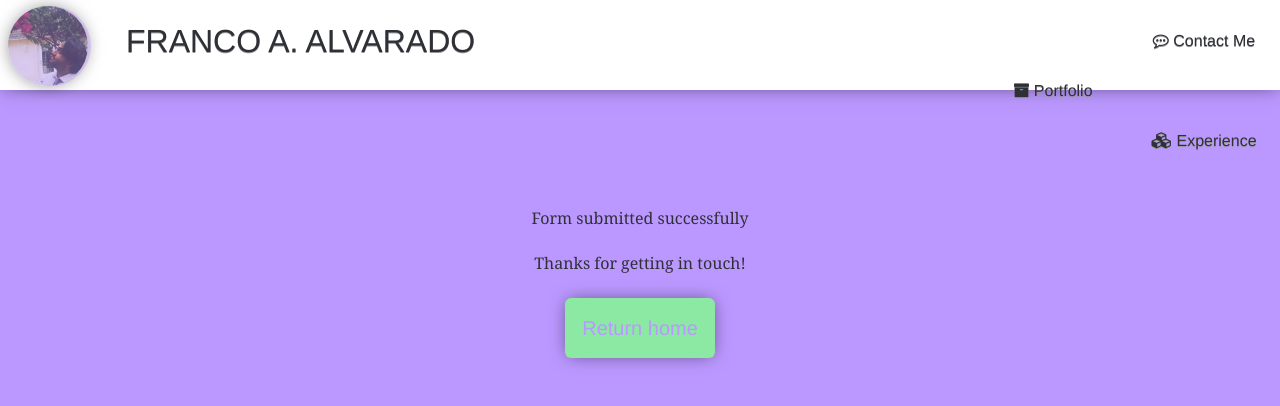
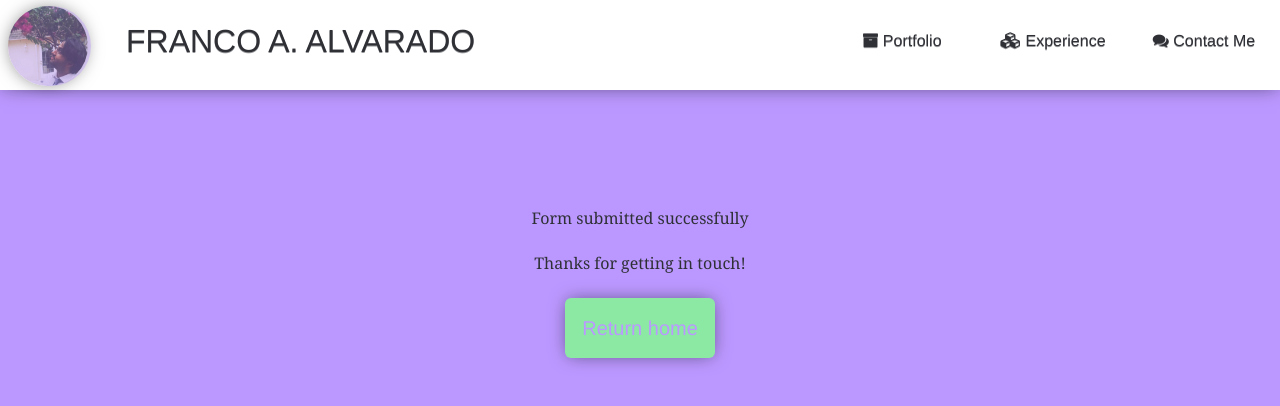
Before and after one commit to francopub/francopub.github.io, a Jekyll site: the page built from thanks/index.html, in a window 1280 px wide and 900 px high. Shown: the top 406 px of the window. Built offline with Jekyll 4.4.1, drawn with Linux system fonts in a browser that asks for light colours; some web fonts are replaced.

Commit message:
Update nav.html

```diff
--- a/_includes/nav.html
+++ b/_includes/nav.html
@@ -9,8 +9,8 @@
 	<label for="show-menu" class="show-menu"><i class="fa fa-navicon" aria-hidden="true"></i> Menu</label>
 	<ul id="menu">
 		<li id="name"> <span data-title="">{{ site.title }}</span></a></li>
-<!-- 		<li id="contactme"> -->
-		<li><a href="mailto:&#102;&#114;&#097;&#110;&#099;&#111;&#102;&#097;&#097;&#064;&#103;&#109;&#097;&#105;&#108;&#046;&#099;&#111;&#109;&subject=&#073;&#032;&#097;&#109;&#032;&#097;&#032;&#114;&#111;&#098;&#111;&#116;"><i class="fa  fa-commenting-o" aria-hidden="true"></i><span data-title="Contact Me"> Contact Me</span></li>
+ 		<li id="contactme"><i class="fa fa-comments" aria-hidden="true"></i><span data-title="Contact Me"> Contact Me</span></li>
+<!-- <li><a href="mailto:&#102;&#114;&#097;&#110;&#099;&#111;&#102;&#097;&#097;&#064;&#103;&#109;&#097;&#105;&#108;&#046;&#099;&#111;&#109;&subject=&#073;&#032;&#097;&#109;&#032;&#097;&#032;&#114;&#111;&#098;&#111;&#116;"><i class="fa  fa-commenting-o" aria-hidden="true"></i><span data-title="Contact Me"> Contact Me</span></li> -->
 		<li><a href="/experience"><i class="fa fa-cubes" aria-hidden="true"></i><span data-title="Experience"> Experience</span></a></li>
 		<!-- <li><a href="/#services"><i class="fa fa-handshake-o" aria-hidden="true"></i><span data-title="Services"> Services</span></a></li> -->
 		<li><a href="/#projectpane"><i class="fa fa-archive" aria-hidden="true"></i><span data-title="Projects"> Portfolio</span></a></li>
```
